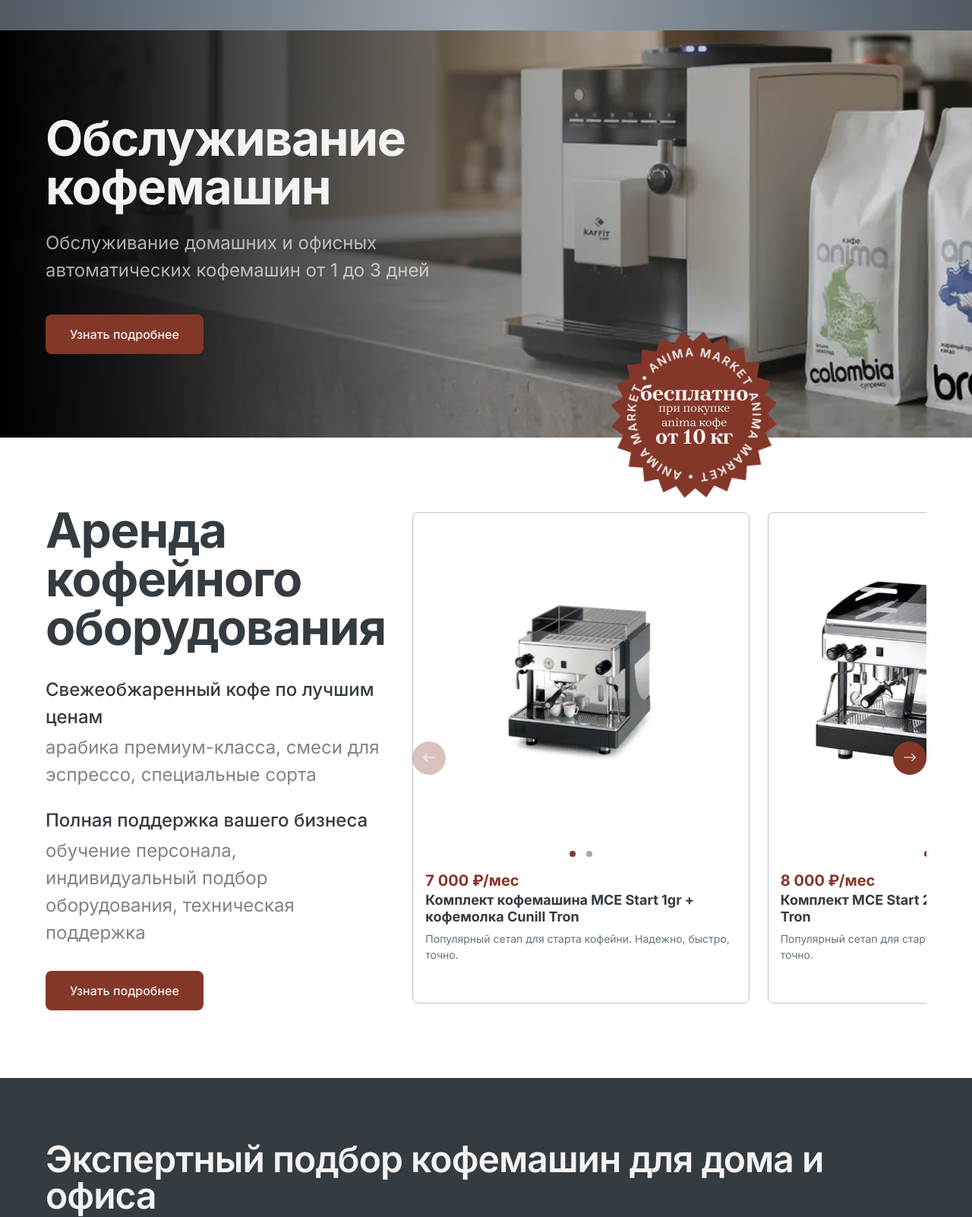
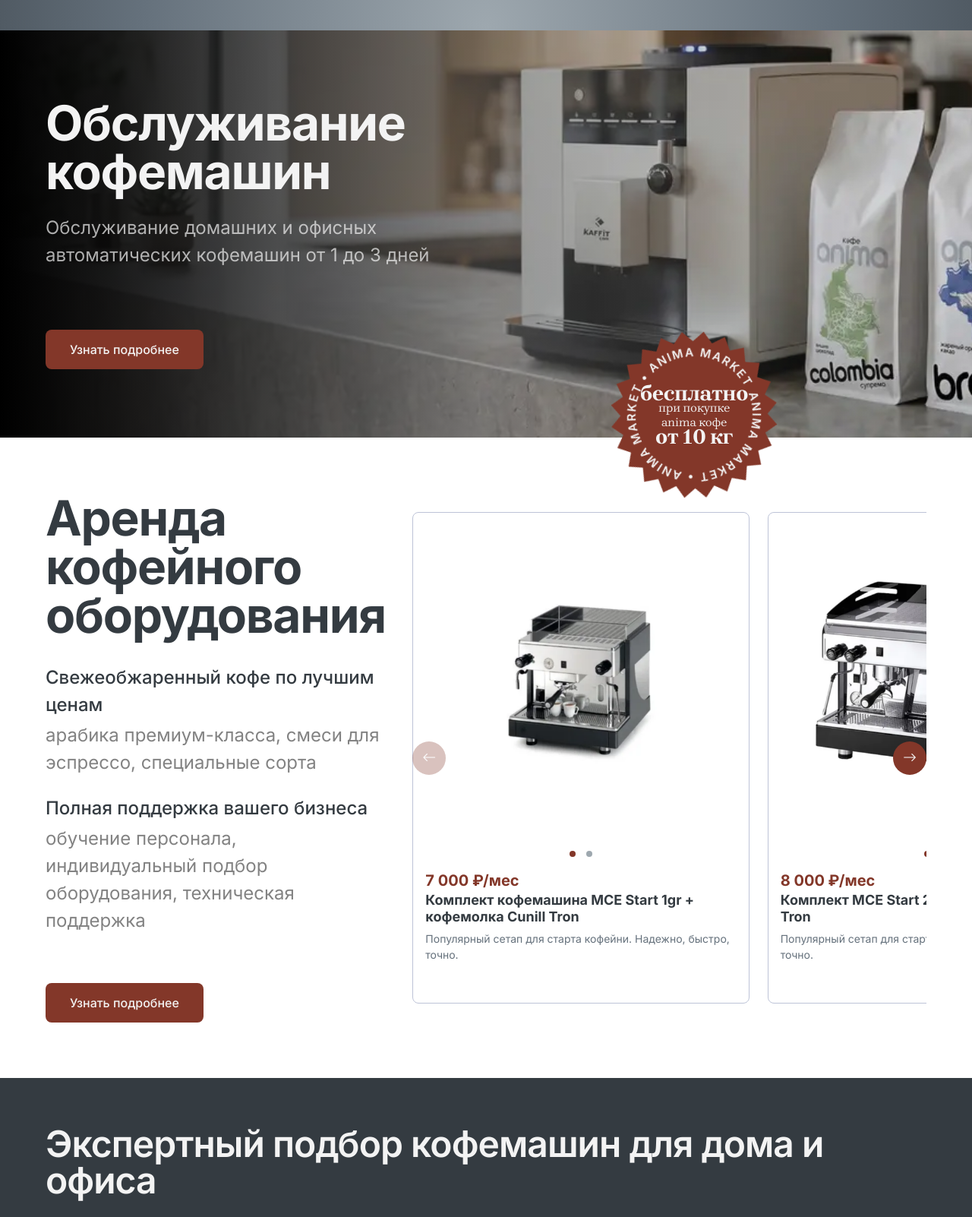
Before and after one commit to VedishchevAnton/anima, a FastAPI app: page / in a window 1280 px wide. Shown: the part 814-2416 px from the top of the page at 76% size. Run offline with FastAPI, Linux system fonts and the light colour scheme; some libraries are stand-ins or nearby versions.

Commit message:
unify btn-cta margin-top across all sections

```diff
--- a/static/css/style.css
+++ b/static/css/style.css
@@ -343,9 +343,11 @@
     color: var(--cl-text-gray);
     margin-bottom: 0;
 }
+.s-service .btn-cta,
 .s-rent .btn-cta,
-.s-roasting .btn-cta {
-    margin-top: 8px;
+.s-roasting .btn-cta,
+.s-selection .btn-cta {
+    margin-top: 40px;
 }
 .rent-slider-col {
     position: relative;
```
